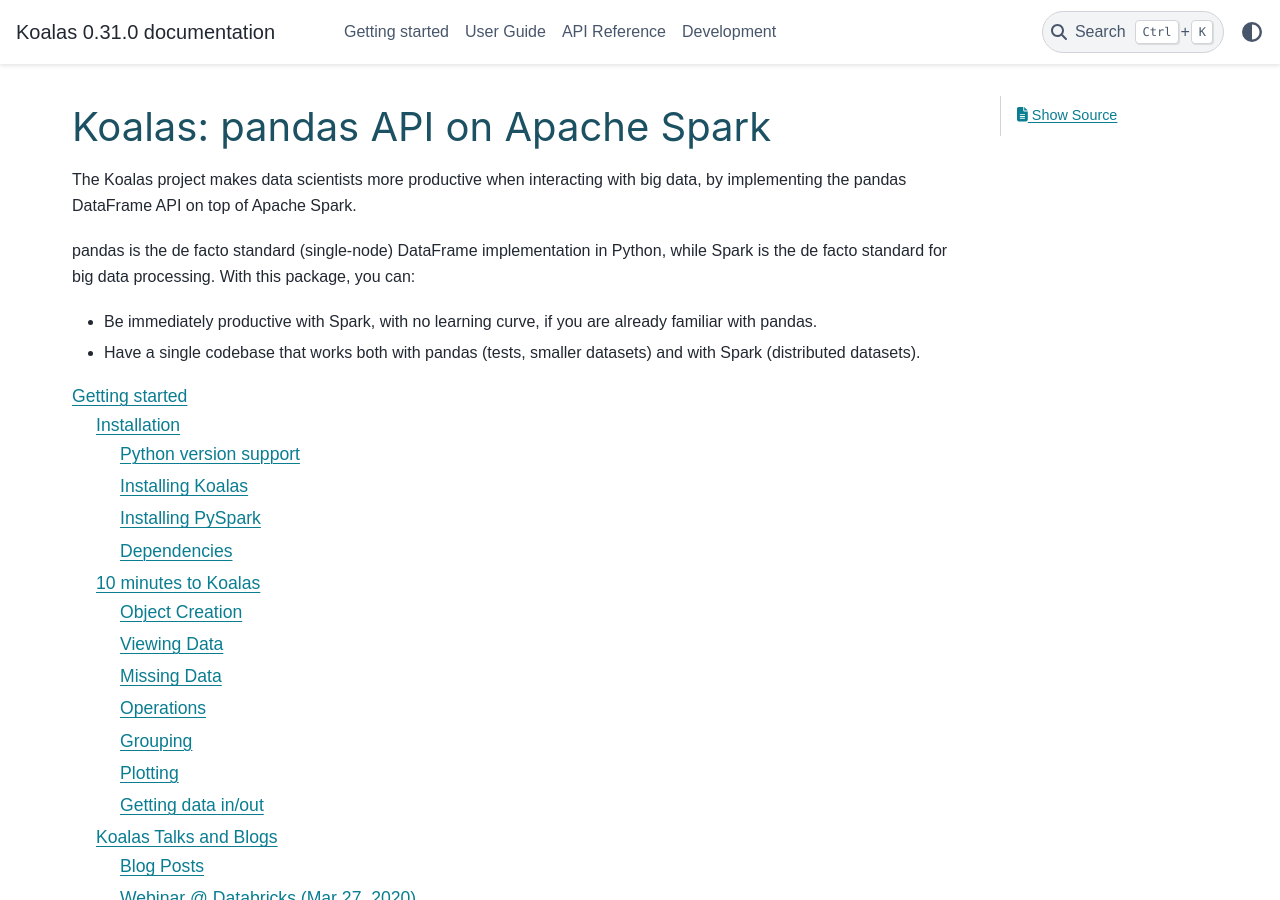
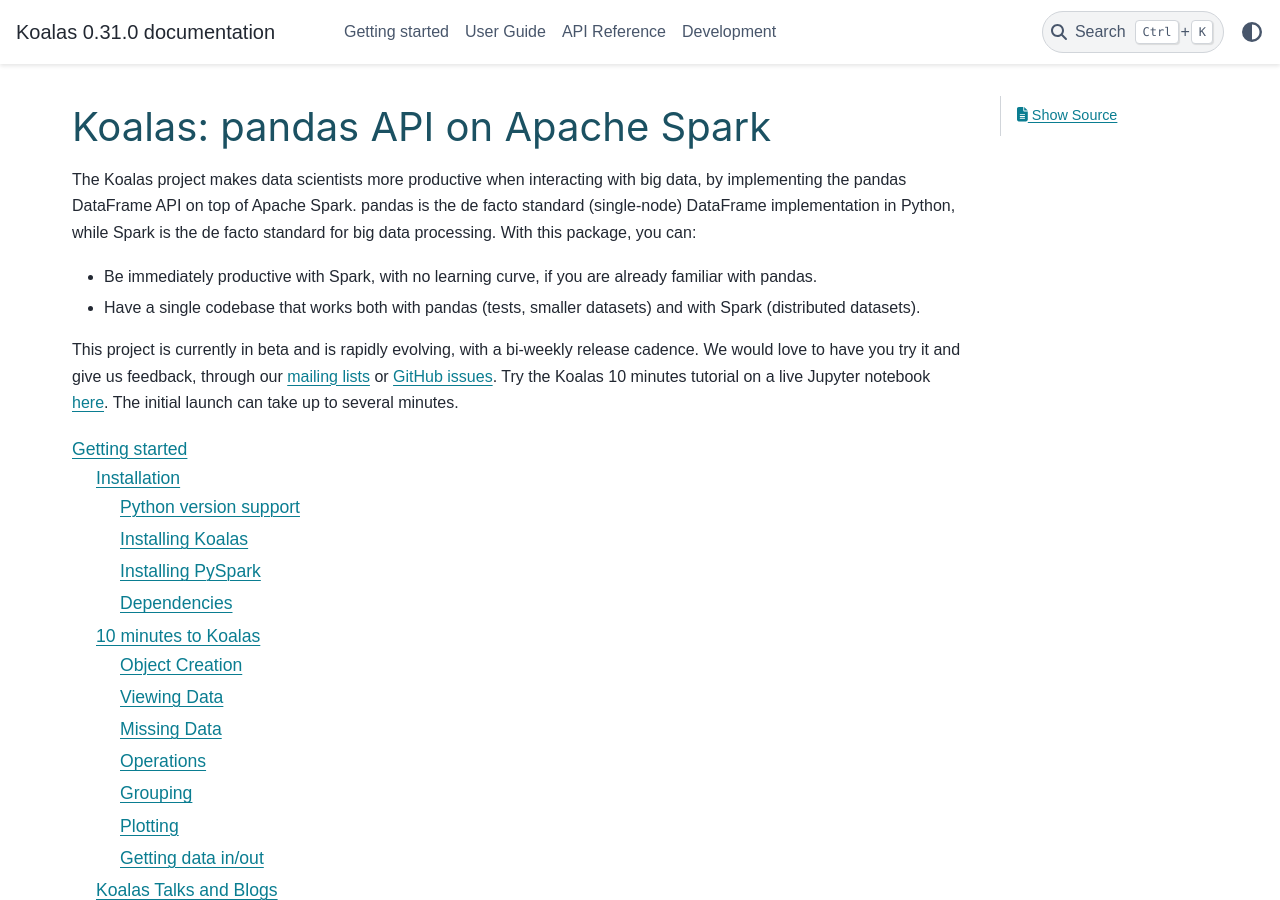
Before and after one commit to databricks/koalas, a Sphinx documentation site: the page built from docs/source/index.rst, in a window 1280 px wide and 900 px high. Built offline with Sphinx 7.4.7 and the PyData theme 0.15.4, drawn with Linux system fonts in a browser that asks for light colours; pages that are not in the unit, such as notebooks, are missing from menus; the version number is read from the project's files by our own code; some of the changed text lies outside the part shown.

Commit message:
Miscellaneous documentation and Binder fixes (#1416)
This PR proposes miscellaneous documentation and Binder fixes.

1. Keep `Koalas-logo-nolabel.png` `Koalas-logo.png` and `docs/source/favicon.ico`; otherwise, external doc page dependent on this is broken (see https://pypi.org/project/koalas/  and https://koalas.readthedocs.io/en/v0.29.0/).

2. Change copyright `2019` -> `2020`

3. Add some more wordings from README to the doc first page.

4. Add `ARROW_PRE_0_15_IPC_FORMAT=1` for Binder; otherwise:
![Screen Shot 2020-04-10 at 3 50 31 PM](https://user-images.githubusercontent.com/6477701/78970531-78a08600-7b44-11ea-9bbb-cc1de3648c4f.png)

5. Use the latest Sphinx version higher than 3.0.0 in Read the Docs.

    We should remove `ARROW_PRE_0_15_IPC_FORMAT=1` when Spark 3.0 is released.

```diff
--- a/docs/requirements-readthedocs.txt
+++ b/docs/requirements-readthedocs.txt
@@ -1,3 +1,4 @@
 # For Read the docs. Only support Python 3.6+ and PIP.
 install-jdk
 git+https://github.com/pandas-dev/pydata-sphinx-theme.git@master
+sphinx>=3.0.0
--- a/docs/source/conf.py
+++ b/docs/source/conf.py
@@ -62,7 +62,7 @@
 # -- Project information -----------------------------------------------------
 
 project = 'Koalas'
-copyright = '2019, Databricks'
+copyright = '2020, Databricks'
 author = 'The Koalas Team'
 
 # The full version, including alpha/beta/rc tags
--- a/docs/source/getting_started/videos_blogs.rst
+++ b/docs/source/getting_started/videos_blogs.rst
@@ -5,7 +5,7 @@
 Blog Posts
 ----------
 
-- `10 Minutes from pandas to Koalas on Apache Spark (Mar31, 2020) <https://databricks.com/blog/2020/03/31/10-minutes-from-pandas-to-koalas-on-apache-spark.html>`_
+- `10 Minutes from pandas to Koalas on Apache Spark (Mar 31, 2020) <https://databricks.com/blog/2020/03/31/10-minutes-from-pandas-to-koalas-on-apache-spark.html>`_
 - `Guest Blog: How Virgin Hyperloop One Reduced Processing Time from Hours to Minutes with Koalas (Aug 22, 2019) <https://databricks.com/blog/2019/08/22/guest-blog-how-virgin-hyperloop-one-reduced-processing-time-from-hours-to-minutes-with-koalas.html>`_
 - `Koalas: Easy Transition from pandas to Apache Spark (Apr 24, 2019) <https://databricks.com/blog/2019/04/24/koalas-easy-transition-from-pandas-to-apache-spark.html>`_
 
--- a/docs/source/index.rst
+++ b/docs/source/index.rst
@@ -4,11 +4,16 @@
 ============================================
 
 The Koalas project makes data scientists more productive when interacting with big data, by implementing the pandas DataFrame API on top of Apache Spark.
-
-pandas is the de facto standard (single-node) DataFrame implementation in Python, while Spark is the de facto standard for big data processing. With this package, you can:
+pandas is the de facto standard (single-node) DataFrame implementation in Python, while Spark is the de facto standard for big data processing.
+With this package, you can:
 
 * Be immediately productive with Spark, with no learning curve, if you are already familiar with pandas.
 * Have a single codebase that works both with pandas (tests, smaller datasets) and with Spark (distributed datasets).
+
+This project is currently in beta and is rapidly evolving, with a bi-weekly release cadence. We would love to have you try it and give us feedback,
+through our `mailing lists <https://groups.google.com/forum/#!forum/koalas-dev>`_ or `GitHub issues <https://github.com/databricks/koalas/issues>`_.
+Try the Koalas 10 minutes tutorial on a live Jupyter notebook `here <https://mybinder.org/v2/gh/databricks/koalas/master?filepath=docs%2Fsource%2Fgetting_started%2F10min.ipynb>`_.
+The initial launch can take up to several minutes.
 
 .. whatsnew/index is automatically generated (see conf.py for Sphinx and dev/gendoc.py).
 
```
Also changed, not shown: Koalas-logo-nolabel.png (added), Koalas-logo.png (added), docs/source/favicon.ico (added), 1 other file.
